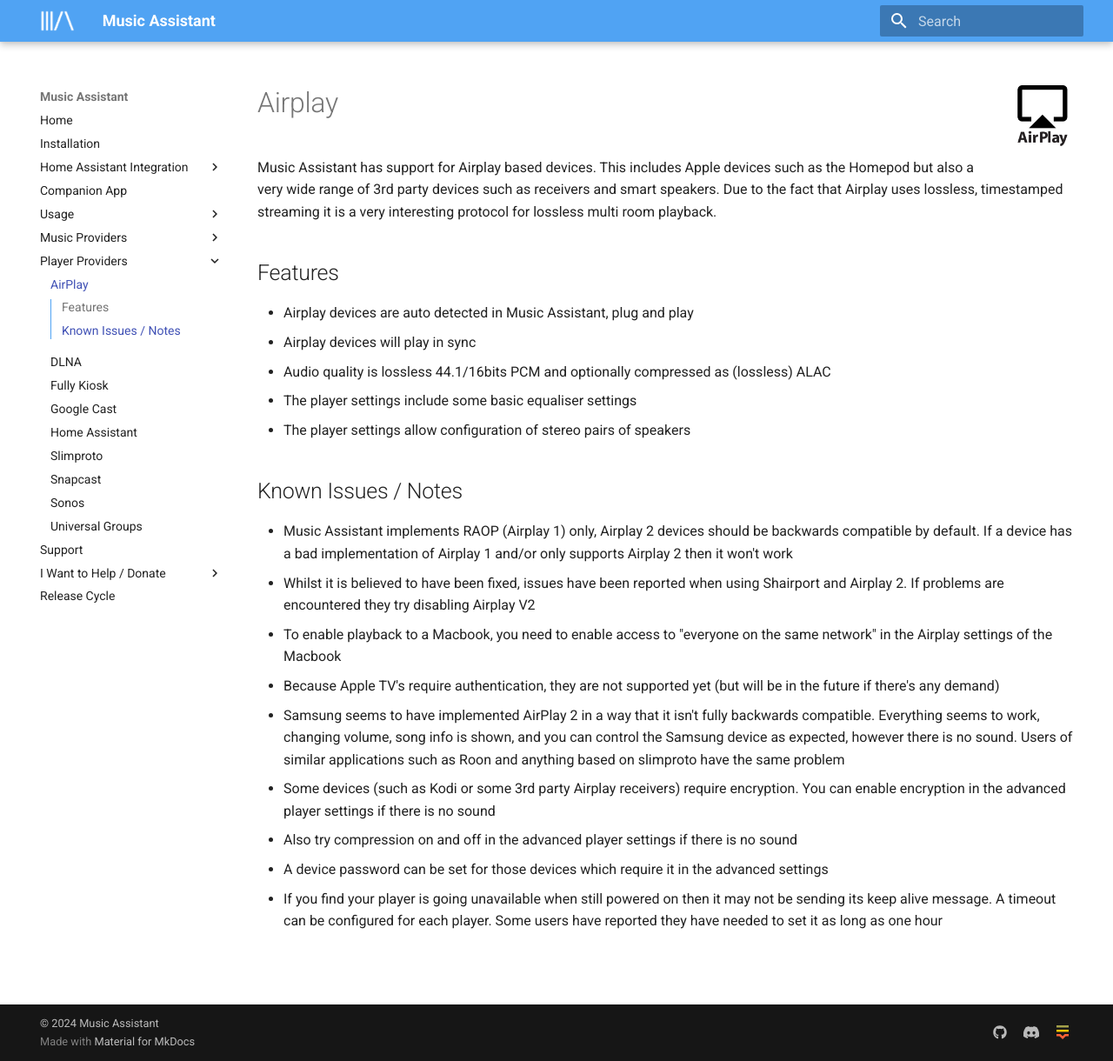
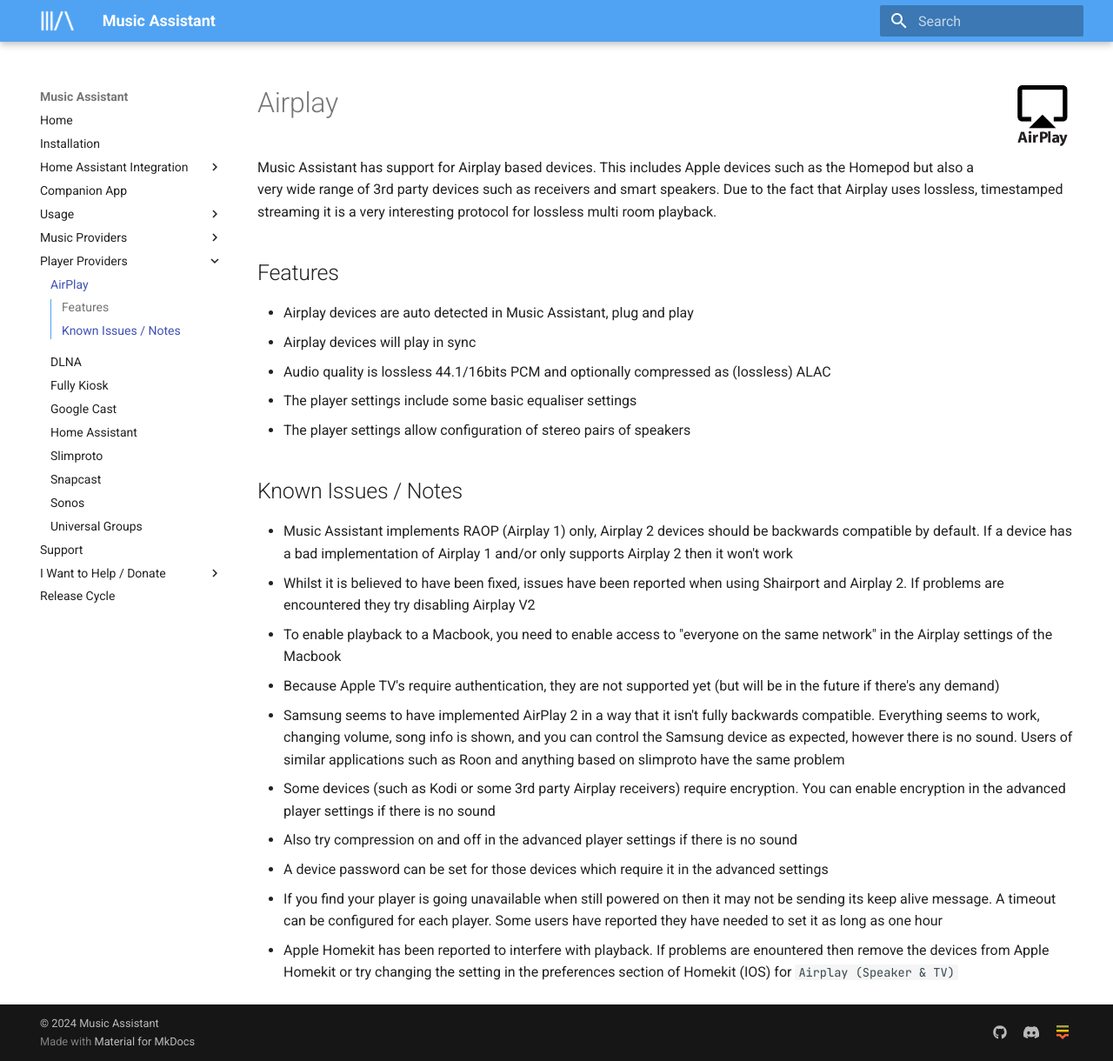
Before and after one commit to pwbriggs/music-assistant.github.io, an MkDocs documentation site: the page built from docs/player-support/airplay.md, in a window 1280 px wide and 1220 px high. Shown: the whole window at 87% size. Built offline with MkDocs 1.6.1 and Material for MkDocs 9.7.7, drawn with Linux system fonts in a browser that asks for light colours.

Commit message:
Add note about Homekit interfering

```diff
--- a/docs/player-support/airplay.md
+++ b/docs/player-support/airplay.md
@@ -21,3 +21,4 @@
 - Also try compression on and off in the advanced player settings if there is no sound
 - A device password can be set for those devices which require it in the advanced settings
 - If you find your player is going unavailable when still powered on then it may not be sending its keep alive message. A timeout can be configured for each player. Some users have reported they have needed to set it as long as one hour
+- Apple Homekit has been reported to interfere with playback. If problems are enountered then remove the devices from Apple Homekit or try changing the setting in the preferences section of Homekit (IOS) for `Airplay (Speaker & TV)`
```
